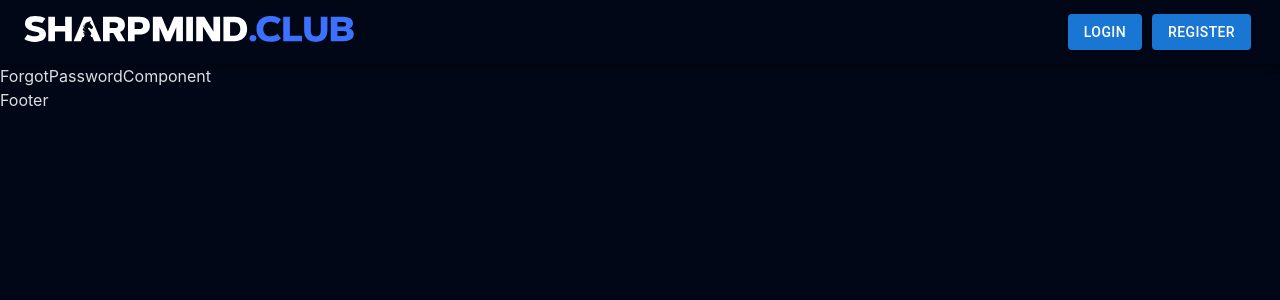
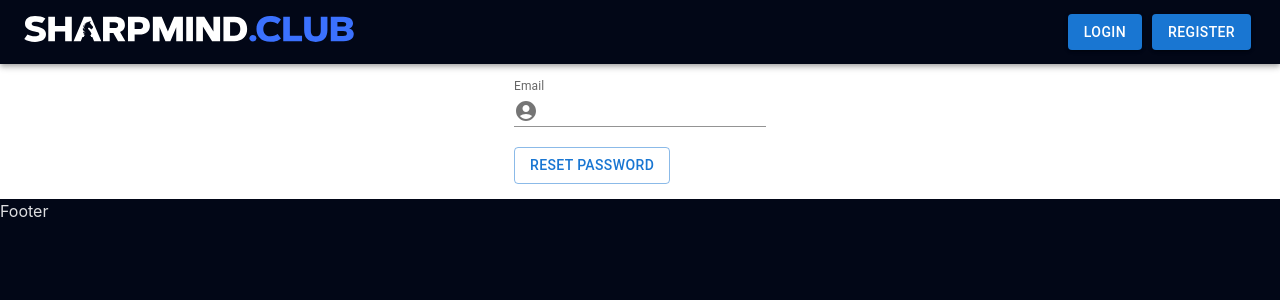
Before and after one commit to perez1187/SMC-front, a React (Vite) app in the folder SMC-front/: page /forgot-password in a window 1280 px wide. Shown: the top 300 px of the page. Built offline with nearby package versions, Linux system fonts and the light colour scheme.

Commit message:
reset pas

```diff
--- a/SMC-front/src/components/ForgotPasswordComponent/ForgotPasswordComponent.jsx
+++ b/SMC-front/src/components/ForgotPasswordComponent/ForgotPasswordComponent.jsx
@@ -1,8 +1,91 @@
-import React from 'react'
+import React, {useState} from 'react'
+
+// using context
+import {useAuth} from '../../hooks/useAuth'
+
+// MUI
+import { InputAdornment, TextField, Button, Box } from '@mui/material';
+import AccountCircleIcon from '@mui/icons-material/AccountCircle';
+
+//local
+import { requestPasswordResetEmail } from '../../services/user-services';
+
+// user send request, got link
+// if link is valid, he can create new password
 
 function ForgotPasswordComponent() {
+    // useStates for context
+    const {authData, setAuth} =useAuth()
+
+    // usestates
+    const [username, setUsername] = useState('')
+
+    // function for request reset password
+    const handleSubmit = async e => {
+        e.preventDefault() // we are not going to refresh the page
+        const data = await requestPasswordResetEmail( {'email':username})
+        console.log(data.email)
+    }
+
   return (
-    <div>ForgotPasswordComponent</div>
+    <div style={{
+        backgroundColor: "white",
+        display: 'flex',
+        justifyContent:'center',
+        alignItems:'center',
+        padding:"5px"
+    }}>
+           {/* if there are no authData, show reset passwordl*/}
+        {!authData ?
+            <Box >
+                <form onSubmit={handleSubmit}>
+                    <Box
+                        sx = {{
+                            display: "flex",
+                            alignItems:"center",
+                            padding:"10px"
+                        }}>
+                        <TextField
+                            id="input-with-icon-textfield"
+                            label="Email"
+                            variant="standard"
+
+                            onChange={ e => setUsername(e.target.value)}
+                            InputProps={{
+                            startAdornment: (
+                                <InputAdornment position="start">
+                                <AccountCircleIcon />
+                                </InputAdornment>
+                            ),
+                            }}
+                        />
+                    </Box>
+
+                    <Box
+                        sx = {{
+                            display: "flex",
+                            alignItems:"center",
+                            padding:"10px"
+
+                        }}>
+                        <div>
+                            <Button variant="outlined" type='submit'>Reset Password</Button>
+                        </div>
+
+                    </Box>
+                </form>
+            </Box>
+
+            :
+
+        <p style={{
+            color:"black"
+        }}>
+           You are login as: {authData.email}
+        </p>
+        }
+
+    </div>
   )
 }
 
--- a/SMC-front/src/services/user-services.jsx
+++ b/SMC-front/src/services/user-services.jsx
@@ -44,3 +44,18 @@ export function resendingActivationEmail(userData) {
         console.log(e)
     })
 }
+
+//forgot password
+export function requestPasswordResetEmail(userData) {
+    return fetch('http://127.0.0.1:8000/auth/request-reset-email/', {
+        method: 'POST',
+        headers: {
+            'Content-Type': 'application/json'
+        },
+        body: JSON.stringify(userData)
+    }
+    ).then(resp => resp.json())
+    .catch( e => {
+        console.log(e)
+    })
+}
```
